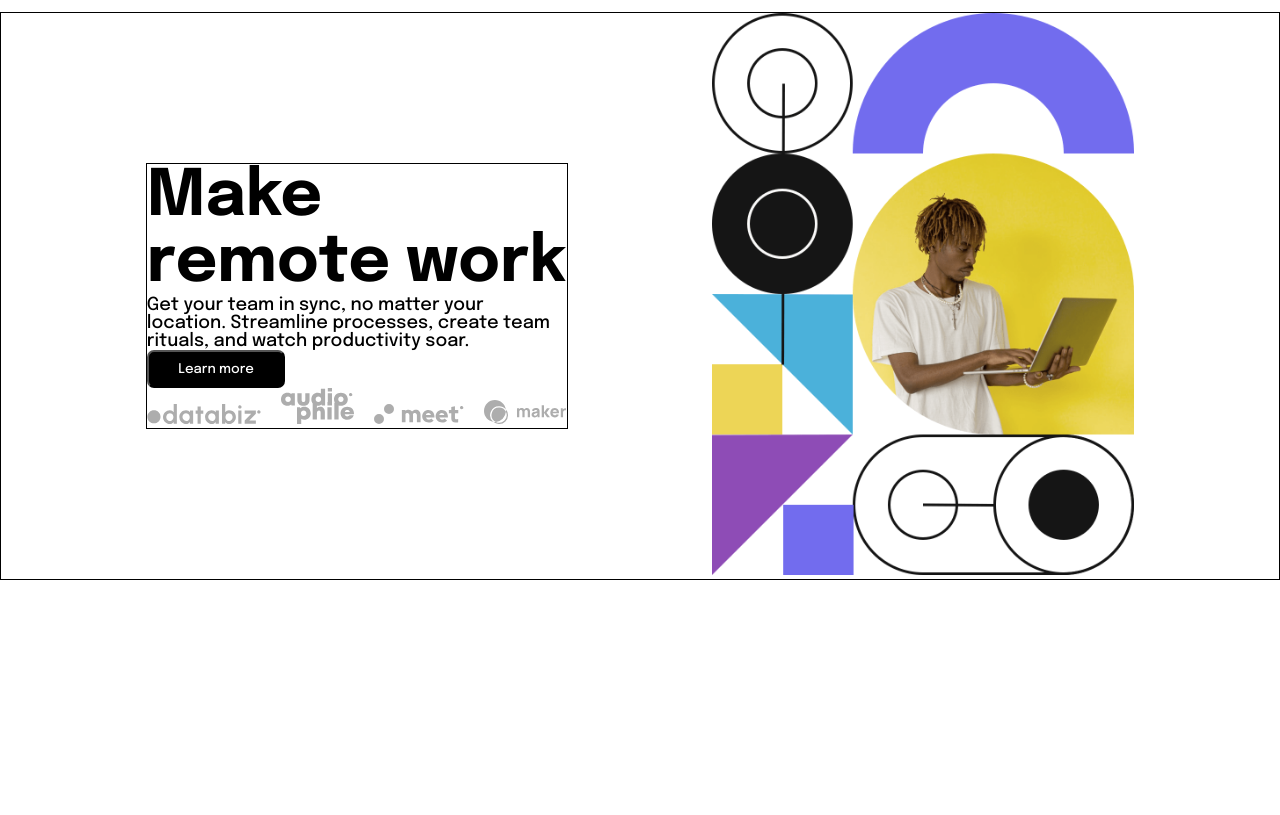
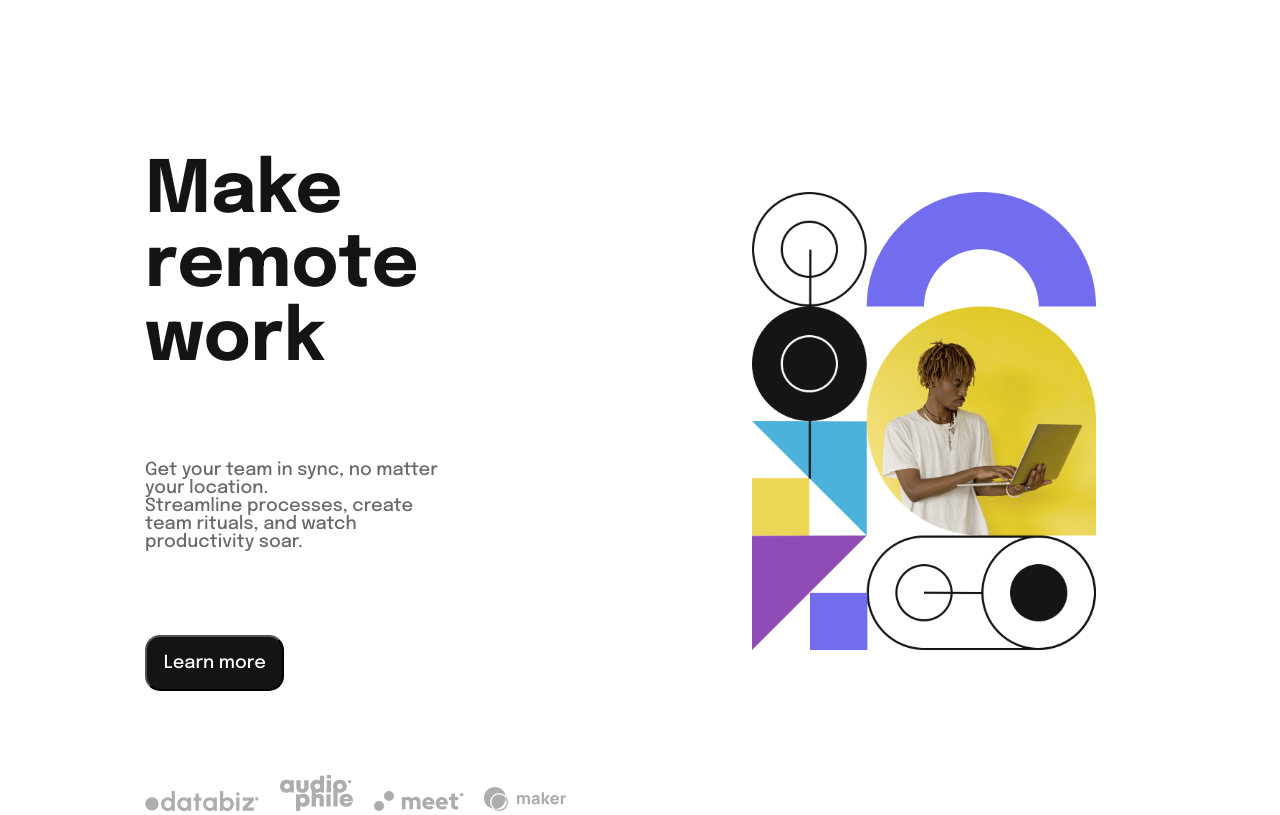
Before and after one commit to amieszczak/frontend_1, a plain HTML site: page index.html in a window 1280 px wide. Shown: the part 59-874 px from the top of the page. Before the commit the page ends 800 px from the top, so only its background shows below. Drawn offline with Linux system fonts and the light colour scheme.

Commit message:
dimensions styling 'middle-page-content' elements

```diff
--- a/index.html
+++ b/index.html
@@ -45,9 +45,9 @@
 
     <main class="middle-page-content">
       <div class="left-side-content column">
-        <h1>Make remote work</h1>
+        <h1>Make </br> remote work</h1>
         <p>
-          Get your team in sync, no matter your location. Streamline processes,
+          Get your team in sync, no matter your location. </br> Streamline processes,
           create team rituals, and watch productivity soar.
         </p>
         <button class="learn-more-button">Learn more</button>
--- a/style.css
+++ b/style.css
@@ -61,15 +61,18 @@
   display: flex;
   justify-content: space-evenly;
   align-items: center;
-  /* height: 80%; */
+  height: 690px;
 }
 
 .middle-page-content h1 {
-  font-size: 64px;
+  color: #141414;
+  font-size: 72px;
 }
 
 .middle-page-content p {
+  color: #696969;
   font-size: 18px;
+  width: 70%;
 }
 
 .clients {
@@ -87,24 +90,31 @@
   display: flex;
   flex-direction: column;
   justify-content: center;
-  border: 1px solid #000;
   height: 100%;
-  /*  gap: 24px; */
+  gap: 15%;
+  padding-top: 10%;
+}
+
+.right-side-content {
+  /* border: 1px solid #333; */
+  display: flex;
+  justify-content: center;
 }
 
 .right-side-content img {
-  width: 100%;
+  width: 81.5%;
 }
 
 main {
+  margin-top: 5%;
   height: 100%;
-  border: 1px solid #000;
 }
 .learn-more-button {
   width: 33%;
-  padding: 10px;
-  background: #000;
+  padding: 17px 5px;
+  background: #141414;
   color: #fff;
-  border-radius: 7px;
+  border-radius: 15px;
   cursor: pointer;
+  font-size: 18px;
 }
```
